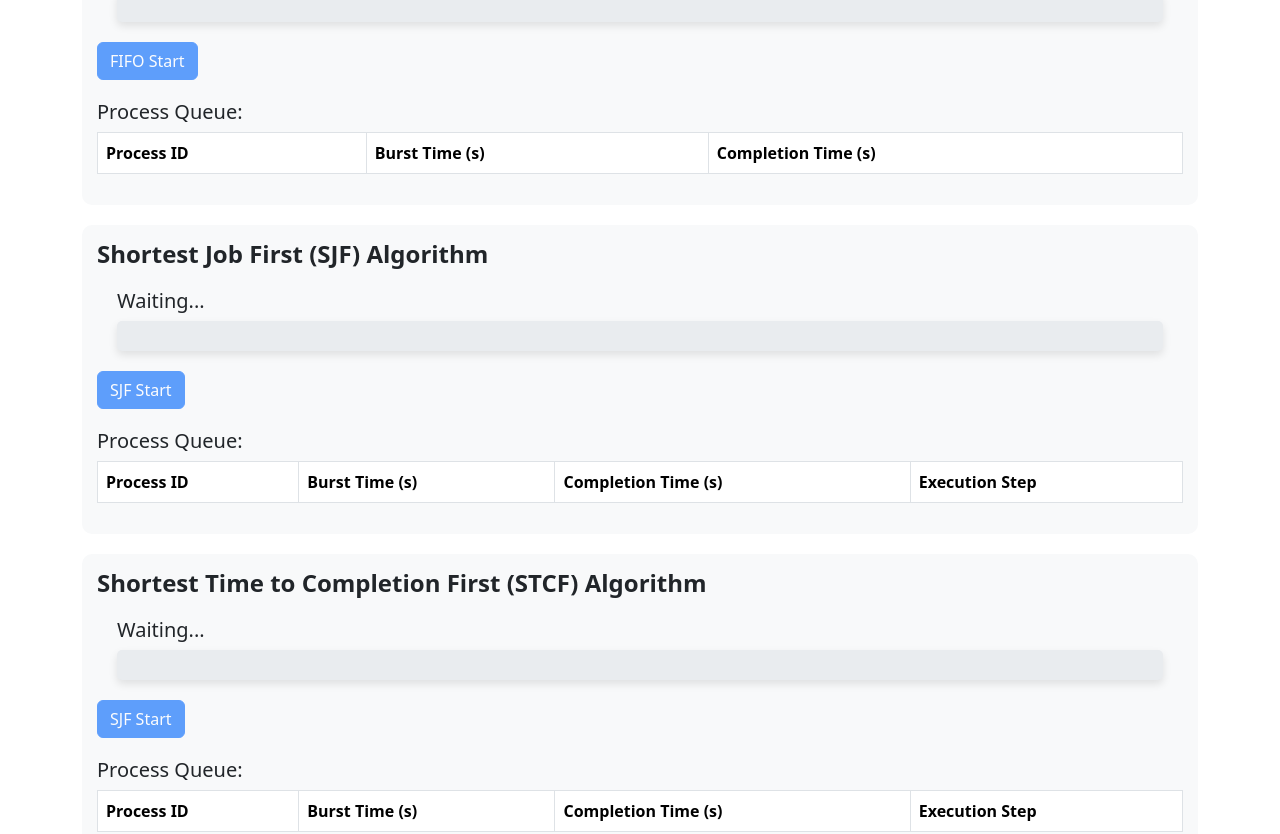
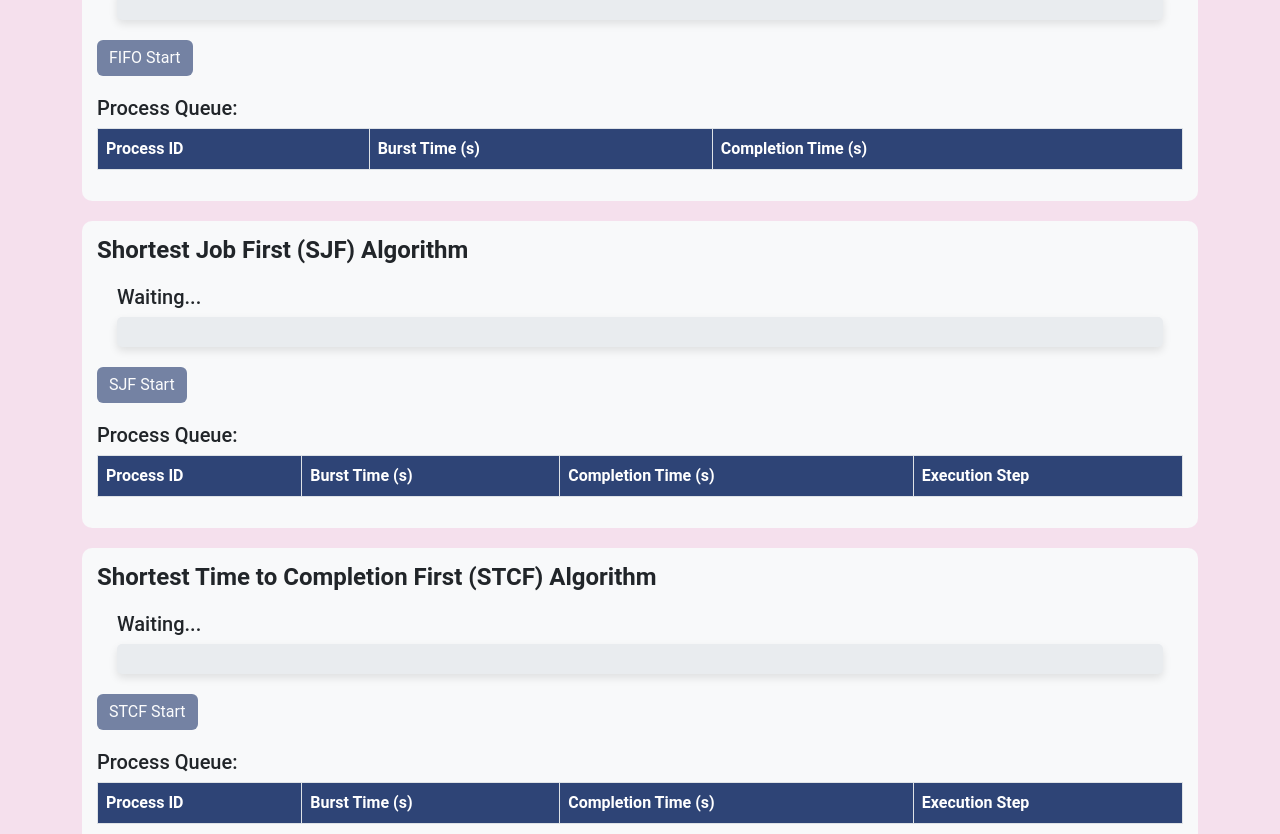
Before and after one commit to alida-nola/OSProject1, a React (Create React App) app in the folder project1/: page / in a window 1280 px wide. Shown: the part 480-1314 px from the top of the page. Built offline with nearby package versions, Linux system fonts and the light colour scheme.

Commit message:
added-styling

```diff
--- a/project1/src/App.css
+++ b/project1/src/App.css
@@ -37,7 +37,26 @@
   }
 }
 
-/* body {
-  background-color: #C2CAD6;
+body {
   font-family: 'Roboto', sans-serif;
-} */
+  background-color: #F5E0ED !important;
+}
+
+button {
+  background-color: #2E4476 !important;
+  border: none !important;
+}
+
+button:hover {
+  background-color: #5D7BC0 !important;
+  border: none !important;
+}
+
+input[type="checkbox"]:checked {
+  background-color: #2E4476;
+}
+
+table thead tr th{
+  background-color: #2E4476 !important;
+  color: white !important;
+}
--- a/project1/src/App.js
+++ b/project1/src/App.js
@@ -1,6 +1,7 @@
 import React, { useState, useRef } from "react";
 import "bootstrap/dist/css/bootstrap.min.css";
 import { exportToPDF } from "./export";
+import './App.css';
 import FIFO from './FIFO';
 import SJF from './SJF';
 import STCF from './STCF';
--- a/project1/src/STCF.js
+++ b/project1/src/STCF.js
@@ -10,7 +10,7 @@ import { Bar } from 'react-chartjs-2';
 import { Chart as ChartJS, CategoryScale, LinearScale, BarElement, Title, Tooltip, Legend } from 'chart.js';
 ChartJS.register(CategoryScale, LinearScale, BarElement, Title, Tooltip, Legend);
 
-export default function SJF({ processes, run, onComplete, chartRef }) {
+export default function STCF({ processes, run, onComplete, chartRef }) {
     const [queue, setQueue] = useState(Array.isArray(processes) ? processes : []);
     const [completedQueue, setCompletedQueue] = useState([]);
     const [allCompleted, setAllCompleted] = useState(false);
@@ -20,7 +20,7 @@ export default function SJF({ processes, run, onComplete, chartRef }) {
 
     useEffect(() => {
         if (run) {
-            exeSJF();
+            exeSTCF();
         }
     }, [run]);
 
@@ -64,7 +64,7 @@ export default function SJF({ processes, run, onComplete, chartRef }) {
         });
     };
 
-    const exeSJF = async () => {
+    const exeSTCF = async () => {
         if (queue.length === 0) return;
 
         let remainingQueue = [...queue];
@@ -168,8 +168,8 @@ export default function SJF({ processes, run, onComplete, chartRef }) {
                 />
             </div>
 
-            <Button onClick={exeSJF} disabled={exe || queue.length === 0 }>
-                {"SJF Start"}
+            <Button onClick={exeSTCF} disabled={exe || queue.length === 0 }>
+                {"STCF Start"}
             </Button>
 
             <div style={{ marginTop: "20px" }}>
```
